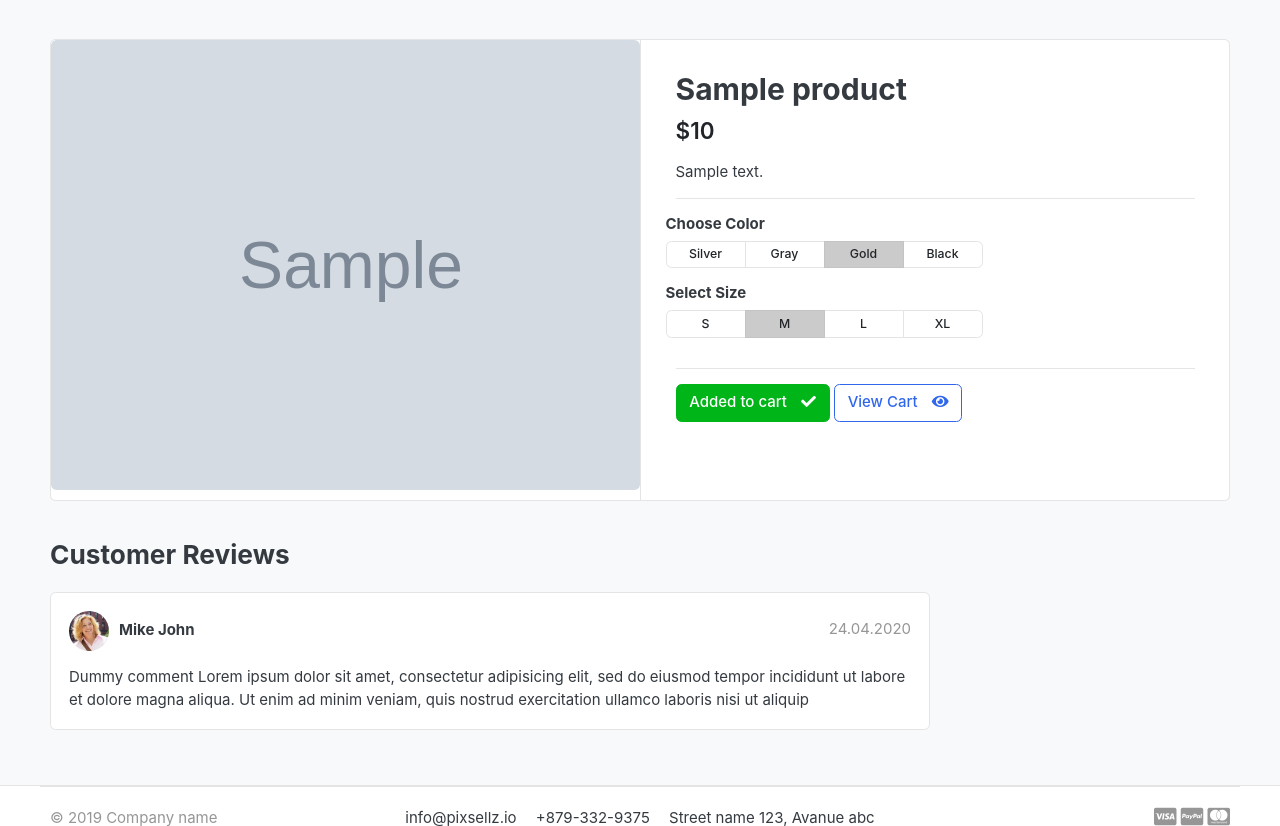
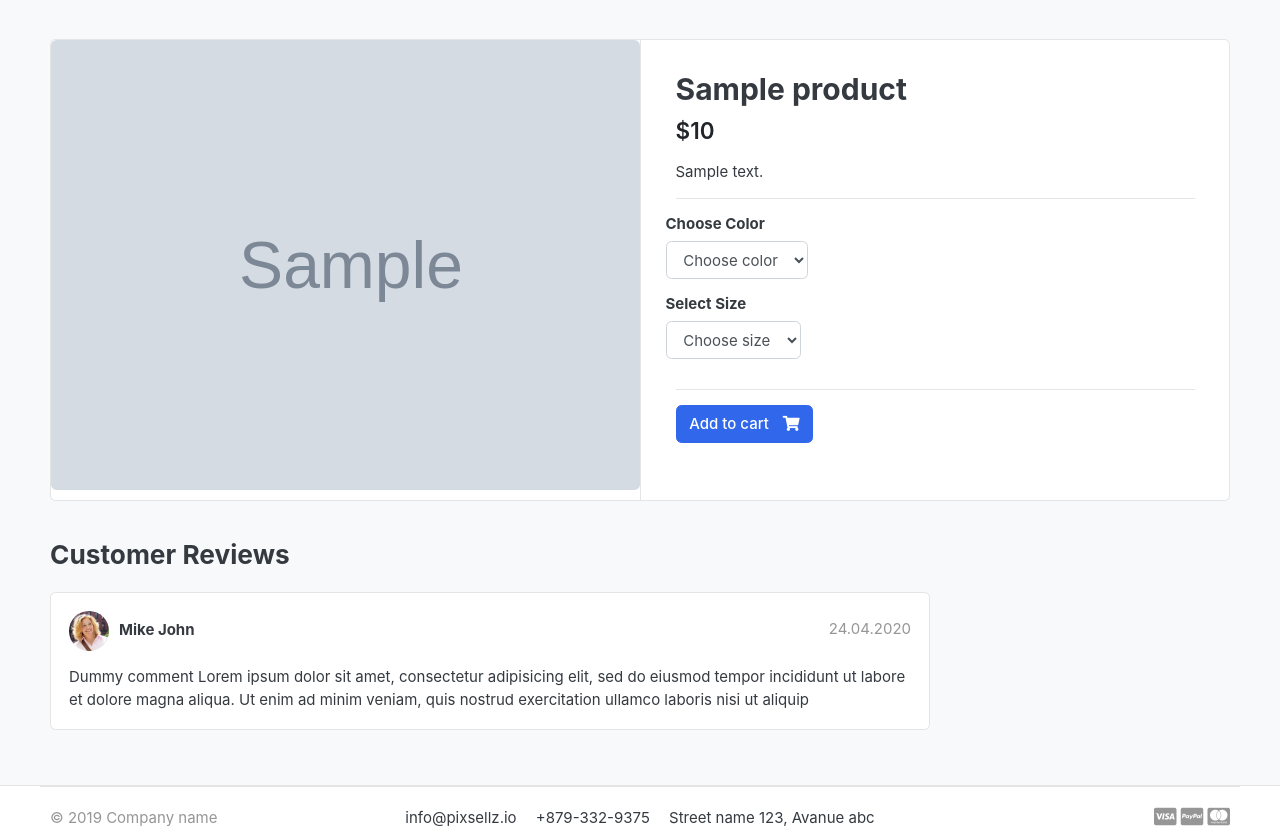
Before and after one commit to ashumantoo/snapcart, a Django app: template store/templates/product-details.html in a window 1280 px wide. Shown: the part 119-945 px from the top of the page. Run offline with Django 5.2, Linux system fonts and the light colour scheme; the template is opened without the code that fills it: values that come from a table or form of the project are taken from there, others are empty; tables that the repository leaves empty hold one stand-in row (values such as "Sample post"); grey boxes marked "Sample" are stand-in pictures; some libraries are stand-ins or nearby versions; some web fonts are replaced.

Commit message:
Product variations and manage cart and cart items

```diff
--- a/carts/models.py
+++ b/carts/models.py
@@ -1,6 +1,6 @@
 from django.db import models
 
-from store.models import Product
+from store.models import Product, Variation
 
 # Create your models here.
 class Cart(models.Model):
@@ -14,6 +14,7 @@ class Cart(models.Model):
 
 class CartItem(models.Model):
   product   = models.ForeignKey(Product, on_delete=models.CASCADE)
+  variations = models.ManyToManyField(Variation, blank=True)
   cart      = models.ForeignKey(Cart, on_delete=models.CASCADE)
   quantity  = models.IntegerField()
   is_active = models.BooleanField(default=True)
@@ -21,5 +22,5 @@ class CartItem(models.Model):
   def sub_total(self):
     return self.product.price * self.quantity
 
-  def __str__(self):
+  def __unicode__(self):
     return self.product
--- a/carts/urls.py
+++ b/carts/urls.py
@@ -6,6 +6,6 @@ from snapcart.settings import MEDIA_ROOT
 urlpatterns = [
     path("", views.cart, name="cart"),
     path("add_to_cart/<int:product_id>", views.add_to_cart, name="add_to_cart"),
-    path("remove_from_cart/<int:product_id>", views.remove_from_cart, name="remove_from_cart"),
-    path("remove_cart_item/<int:product_id>", views.remove_cart_item, name="remove_cart_item")
+    path("remove_from_cart/<int:product_id>/<int:cart_item_id>", views.remove_from_cart, name="remove_from_cart"),
+    path("remove_cart_item/<int:product_id>/<int:cart_item_id>", views.remove_cart_item, name="remove_cart_item")
 ]
--- a/carts/views.py
+++ b/carts/views.py
@@ -1,86 +1,140 @@
-from ast import If
-
 from django.conf.locale import ca
 from django.db.models import ObjectDoesNotExist
 from django.shortcuts import get_object_or_404, redirect, render
 
-from carts.apps import CartsConfig
 from carts.models import Cart, CartItem
-from store.models import Product
+from store.models import Product, Variation
 
 
-#_ before the funtion make this as private function, getting the user session id from brower for guest user
+# _ before the funtion make this as private function, getting the user session id from brower for guest user
 def _get_cart_id(request):
-  cart_id = request.session.session_key
-  if not cart_id:
-    cart_id = request.session.create()
-  return cart_id
+    cart_id = request.session.session_key
+    if not cart_id:
+        cart_id = request.session.create()
+    return cart_id
 
 
-def add_to_cart(request,product_id):
-  product = Product.objects.get(id=product_id) #get the product
+def add_to_cart(request, product_id):
 
-  try:
-    cart = Cart.objects.get(cart_id=_get_cart_id(request)) #get the cart using the cart_id present in the user cokie session
-  except Cart.DoesNotExist:
-    cart = Cart.objects.create(
-      cart_id= _get_cart_id(request)
-    )
-    cart.save()
+    product = Product.objects.get(id=product_id)  # get the product
+    product_variations = []
+    if request.method == "POST":
+        # color = request.GET['color']
+        # size = request.GET['size']
 
-  try:
-    cart_item = CartItem.objects.get(product=product,cart=cart)
-    #if item found in the cart just increase the quantity
-    cart_item.quantity += 1
-    cart_item.save()
+        # Instead of getting values from request one by one loop through through the request.POST
+        # and get all the query paramas from the post method and extract the value accordingly
+        for item in request.POST:
+            key = item
+            value = request.POST[key]
 
-  except CartItem.DoesNotExist:
-    cart_item = CartItem.objects.create(
-      product=product,
-      quantity=1,
-      cart=cart,
-    )
-    cart_item.save()
-  return redirect('cart')
+            try:
+                variation = Variation.objects.get(
+                    product=product,
+                    variation_category__iexact=key,
+                    variation_value__iexact=value,
+                )
+                product_variations.append(variation)
+            except Exception as e:
+                print("Error: ", e)
+                pass
+
+    try:
+        cart = Cart.objects.get(
+            cart_id=_get_cart_id(request)
+        )  # get the cart using the cart_id present in the user cokie session
+    except Cart.DoesNotExist:
+        cart = Cart.objects.create(cart_id=_get_cart_id(request))
+        cart.save()
+
+    is_cart_item_exists = CartItem.objects.filter(product=product, cart=cart).exists()
+    if is_cart_item_exists:
+        cart_item = CartItem.objects.filter(product=product, cart=cart)
+        # existing variation -> coming from DB
+        # current variation -> product variation
+        # item_id -> database
+        existing_variation_list = []
+        id = []
+        for item in cart_item:
+            existing_variation = item.variations.all()
+            existing_variation_list.append(list(existing_variation))
+            id.append(item.id)
+
+        if product_variations in existing_variation_list:
+            # increase the cart quantity
+            idx = existing_variation_list.index(product_variations)
+            item_id = id[idx]
+            item = CartItem.objects.get(product=product, id=item_id)
+            item.quantity += 1
+            item.save()
+        else:
+            # creatre a new cart item
+            item = CartItem.objects.create(product=product, quantity=1, cart=cart)
+            # cart item variations
+            if len(product_variations) > 0:
+                # if same varant is same for product then just update the quantity don't add the duplicate variant
+                item.variations.clear()
+                item.variations.add(
+                    *product_variations
+                )  # * will add all the variations
+            # if item found in the cart just increase the quantity
+            # cart_item.quantity += 1
+            item.save()
+
+    else:
+        cart_item = CartItem.objects.create(
+            product=product,
+            quantity=1,
+            cart=cart,
+        )
+        if len(product_variations) > 0:
+            cart_item.variations.clear()
+            cart_item.variations.add(*product_variations)
+        cart_item.save()
+    return redirect("cart")
 
 
-def remove_from_cart(request,product_id):
-  cart = Cart.objects.get(cart_id=_get_cart_id(request))
-  product = get_object_or_404(Product,id=product_id)
-  cart_item = CartItem.objects.get(product=product, cart=cart)
-  if cart_item.quantity > 1:
-    cart_item.quantity -= 1
-    cart_item.save()
-  else:
-    cart_item.delete()
-  return redirect('cart')
+def remove_from_cart(request, product_id, cart_item_id):
+    cart = Cart.objects.get(cart_id=_get_cart_id(request))
+    product = get_object_or_404(Product, id=product_id)
+    try:
+      cart_item = CartItem.objects.get(product=product, cart=cart, id=cart_item_id)
+      if cart_item.quantity > 1:
+          cart_item.quantity -= 1
+          cart_item.save()
+      else:
+          cart_item.delete()
+    except:
+      pass
+
+    return redirect("cart")
 
 
-def remove_cart_item(request,product_id):
-  cart = Cart.objects.get(cart_id=_get_cart_id(request))
-  product = get_object_or_404(Product,id=product_id)
-  cart_item = CartItem.objects.get(cart=cart,product=product)
-  cart_item.delete()
-  return redirect('cart')
+def remove_cart_item(request, product_id, cart_item_id):
+    cart = Cart.objects.get(cart_id=_get_cart_id(request))
+    product = get_object_or_404(Product, id=product_id)
+    cart_item = CartItem.objects.get(cart=cart, product=product, id=cart_item_id)
+    cart_item.delete()
+    return redirect("cart")
 
 
 def cart(request, total=0, quantity=0, cart_items=None):
-  try:
-    cart = Cart.objects.get(cart_id=_get_cart_id(request))
-    cart_items = CartItem.objects.filter(cart=cart, is_active=True)
-    for item in cart_items:
-      total += (item.product.price * item.quantity)
-      quantity += item.quantity
-    tax = (2 * total)/100
-    grand_total = total + tax
-  except ObjectDoesNotExist:
-    pass
+    try:
+        cart = Cart.objects.get(cart_id=_get_cart_id(request))
+        cart_items = CartItem.objects.filter(cart=cart, is_active=True)
+        for item in cart_items:
+            total += item.product.price * item.quantity
+            quantity += item.quantity
+        tax = (2 * total) / 100
+        grand_total = total + tax
+    except ObjectDoesNotExist:
+        pass
 
-  context = {
-    'total':total,
-    'grand_total': grand_total,
-    'quantity':quantity,
-    'cart_items':cart_items,
-    'tax': tax
-  }
-  return render(request,'cart.html',context)
+    context = {
+        "total": total,
+        "grand_total": grand_total,
+        "quantity": quantity,
+        "cart_items": cart_items,
+        "tax": tax,
+    }
+    return render(request, "cart.html", context)
--- a/store/templates/product-details.html
+++ b/store/templates/product-details.html
@@ -18,6 +18,8 @@
 					</article>
 				</aside>
 				<main class="col-md-6 border-left">
+					<form action="{% url "add_to_cart" product.id %}" method="POST">
+					{% csrf_token %} {# This is avoid cross site frude #}
 						<article class="content-body">
 
 							<h2 class="title">{{product.product_name}}</h2>
@@ -28,58 +30,43 @@
 
 							<p>{{product.description}}</p>
 
-
 							<hr>
 							<div class="row">
 								<div class="item-option-select">
 									<h6>Choose Color</h6>
-			<div class="btn-group btn-group-sm btn-group-toggle" data-toggle="buttons">
-			  <label class="btn btn-light">
-			    <input type="radio" name="radio_color"> Silver
-			  </label>
-			  <label class="btn btn-light">
-			    <input type="radio" name="radio_color" > Gray
-			  </label>
-			  <label class="btn btn-light active">
-			    <input type="radio" name="radio_color checked"> Gold
-			  </label>
-			  <label class="btn btn-light">
-			    <input type="radio" name="radio_color"> Black
-			  </label>
-			</div>
+									<select name="color" class="form-control" required>
+										{% comment "" %}
+										  secondry_mode.{primary_model}_set, eg product.variations_set - is the django default reverse relation mapping machnism which allows
+										  us to access related objects from one side of the a Foreign key relation
+										{% endcomment %}
+										<option value="" selected>Choose color</option>
+										{% for i in product.variation_set.colors  %}
+										 <option value="{{i.variation_value | lower}}">{{i.variation_value | capfirst}}</option>
+										{% endfor %}
+									</select>
 								</div>
 							</div> <!-- row.// -->
 							<div class="row">
 								<div class="item-option-select">
 									<h6>Select Size</h6>
-			<div class="btn-group btn-group-sm btn-group-toggle" data-toggle="buttons">
-			  <label class="btn btn-light">
-			    <input type="radio" name="radio_color"> S
-			  </label>
-			  <label class="btn btn-light active">
-			    <input type="radio" name="radio_color" checked> M
-			  </label>
-			  <label class="btn btn-light">
-			    <input type="radio" name="radio_color"> L
-			  </label>
-			  <label class="btn btn-light">
-			    <input type="radio" name="radio_color"> XL
-			  </label>
-			</div>
+									<select name="size" class="form-control" required>
+										<option value="" selected>Choose size</option>
+										{% for i in product.variation_set.sizes  %}
+										 <option value="{{i.variation_value | lower}}">{{i.variation_value | capfirst}}</option>
+										{% endfor %}
+									</select>
 								</div>
 							</div> <!-- row.// -->
 							<hr>
-  {% if product.stock <= 0  %}
-    <h5 class="text-danger">Out of stock</h5>
+							{% if product.stock <= 0 %} <h5 class="text-danger">Out of stock</h5>
 								{% else %}
-		{% if in_cart  %}
-	  	<a href="#" class="btn  btn-success"> <span class="text">Added to cart</span> <i class="fas fa-check"></i>  </a>
-			<a href="{% url "cart" %}" class="btn btn-outline-primary"> <span class="text">View Cart</span> <i class="fas fa-eye"></i>  </a>
-		{% else %}
-	  <a href="{% url "add_to_cart" product.id %}" class="btn  btn-primary"> <span class="text">Add to cart</span> <i class="fas fa-shopping-cart"></i>  </a>
-		{% endif %}
+								<button type='submit' class="btn btn-primary">
+									<span class="text">Add to cart</span>
+									<i class="fas fa-shopping-cart"></i>
+								</button>
 								{% endif %}
 						</article> <!-- product-info-aside .// -->
+					</form>
 				</main> <!-- col.// -->
 			</div> <!-- row.// -->
 		</div> <!-- card.// -->
@@ -112,13 +99,8 @@
 						</p>
 					</div>
 				</article>
-
-
-
 			</div> <!-- col.// -->
 		</div> <!-- row.// -->
-
-
 	</div> <!-- container .//  -->
 </section>
 <!-- ========================= SECTION CONTENT END// ========================= -->
```
Also changed, not shown: carts/admin.py (+9 -2 lines), carts/templates/cart.html (+17 -4 lines), store/admin.py (+8 -1 lines), store/models.py (+29 -1 lines), carts/migrations/0002_cartitem_variations.py (added), store/migrations/0003_variation.py (added). Lines whose indentation alone changed are shown as unchanged.
